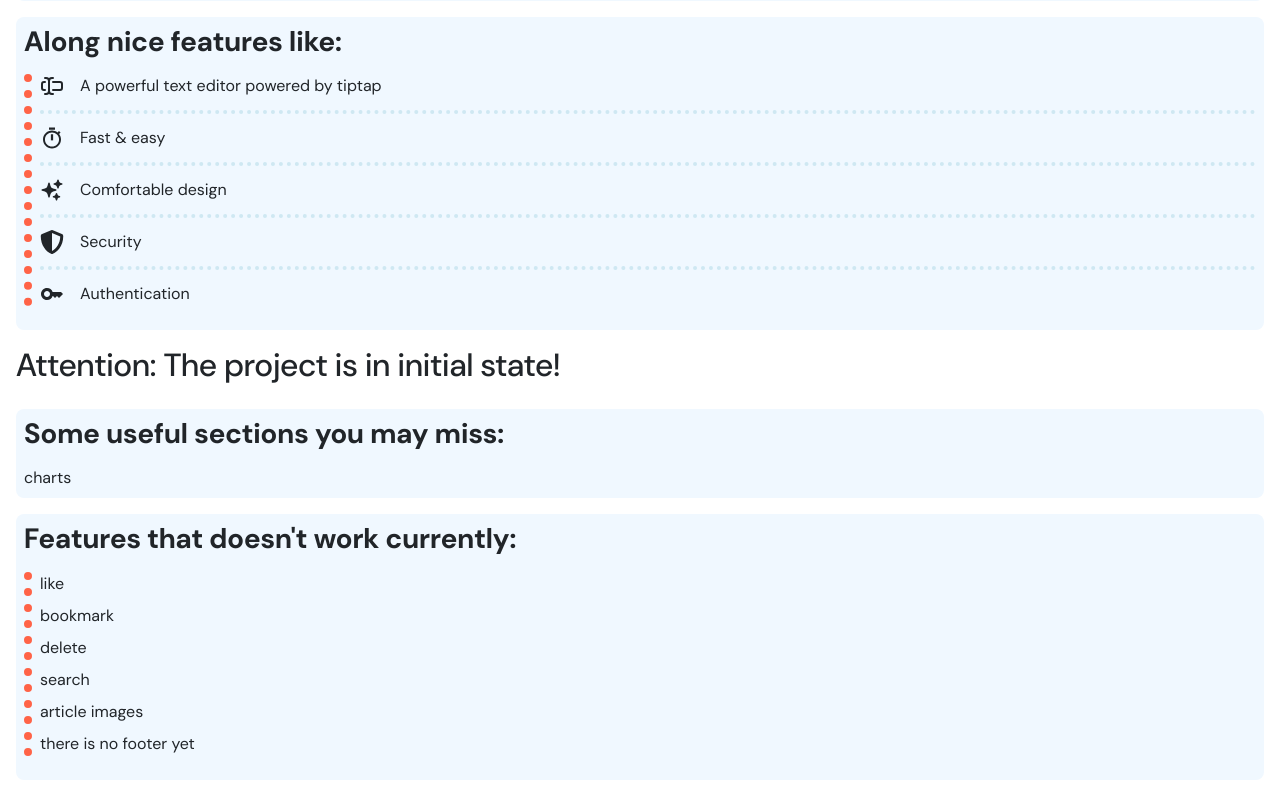
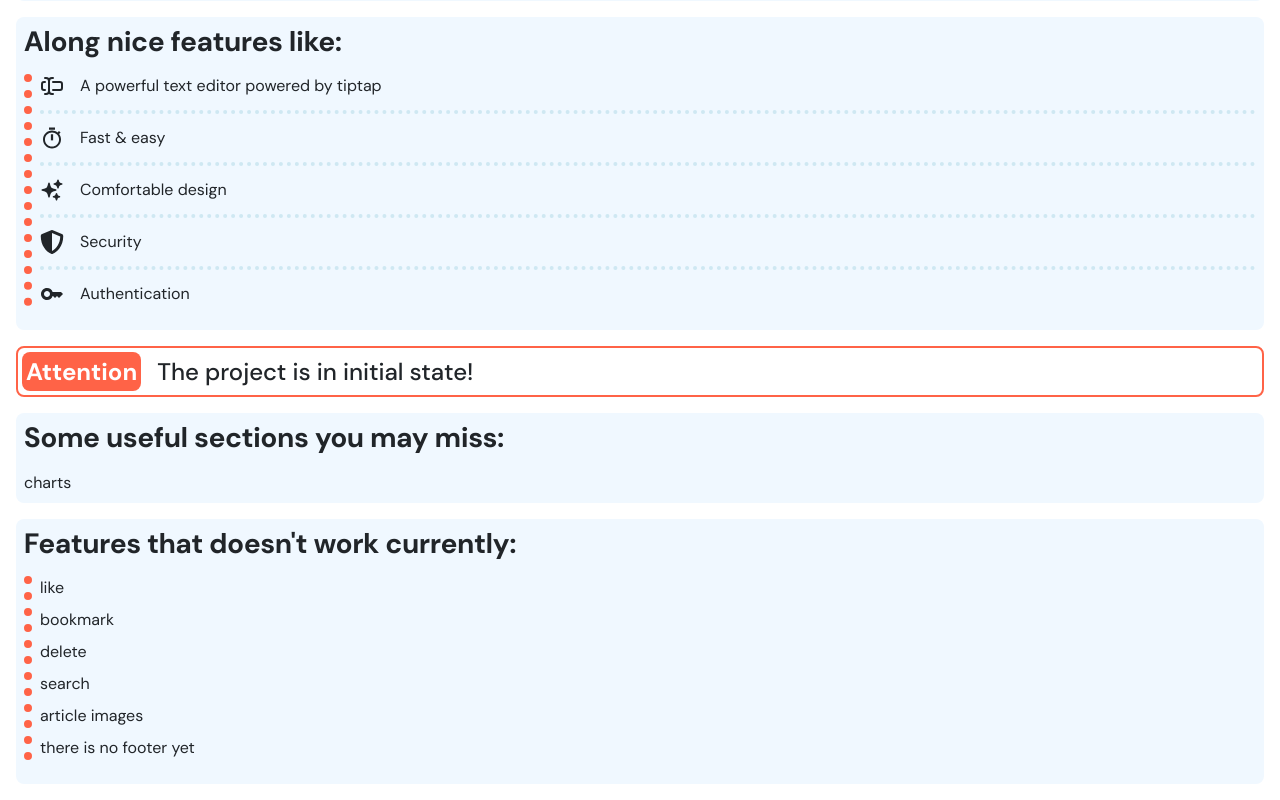
Before and after one commit to PouryaFahimi/Article-Leen, a React (Vite) app: page / in a window 1280 px wide. Shown: the part 709-1509 px from the top of the page. Built offline with nearby package versions, Linux system fonts and the light colour scheme.

Commit message:
edited attention

```diff
--- a/src/components/home/Home.module.scss
+++ b/src/components/home/Home.module.scss
@@ -32,3 +32,24 @@
     opacity: 0.5;
   }
 }
+
+.attention {
+  border: var(--tt-radius-xxs) solid tomato;
+  border-radius: var(--tt-radius-md);
+  overflow: hidden;
+  padding: var(--tt-radius-xs);
+
+  h4 {
+    margin: 0;
+    line-height: normal;
+  }
+
+  strong {
+    display: inline-block;
+    border-radius: var(--tt-radius-md);
+    background-color: tomato;
+    color: white;
+    padding: var(--tt-radius-xs);
+    margin-right: 1rem;
+  }
+}
--- a/src/components/home/Home.tsx
+++ b/src/components/home/Home.tsx
@@ -77,8 +77,10 @@ const Home = () => {
           </li>
         </ul>
       </div>
-      <div>
-        <h2>Attention: The project is in initial state!</h2>
+      <div className={styles.attention}>
+        <h4>
+          <strong>Attention</strong>The project is in initial state!
+        </h4>
       </div>
       <div className={styles.card}>
         <h3>Some useful sections you may miss:</h3>
```
